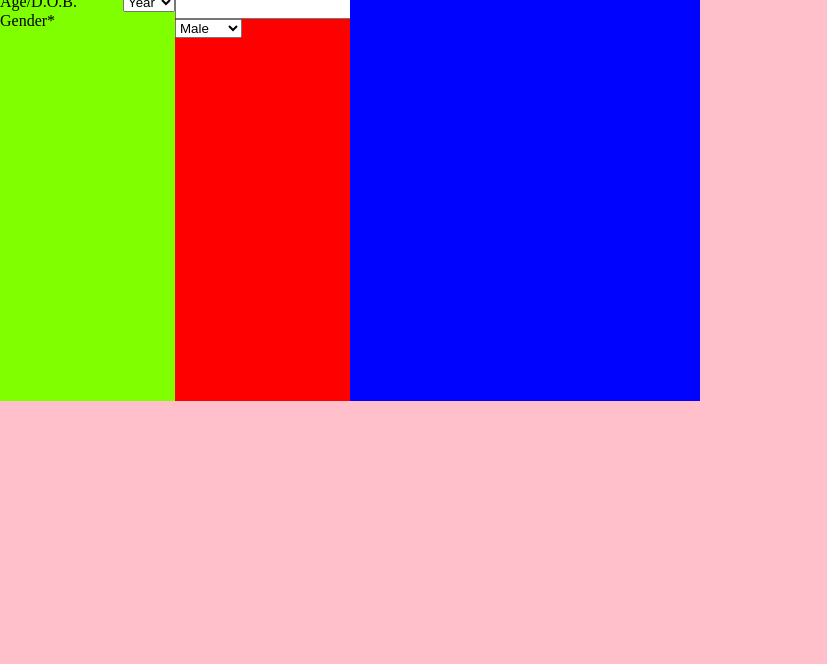
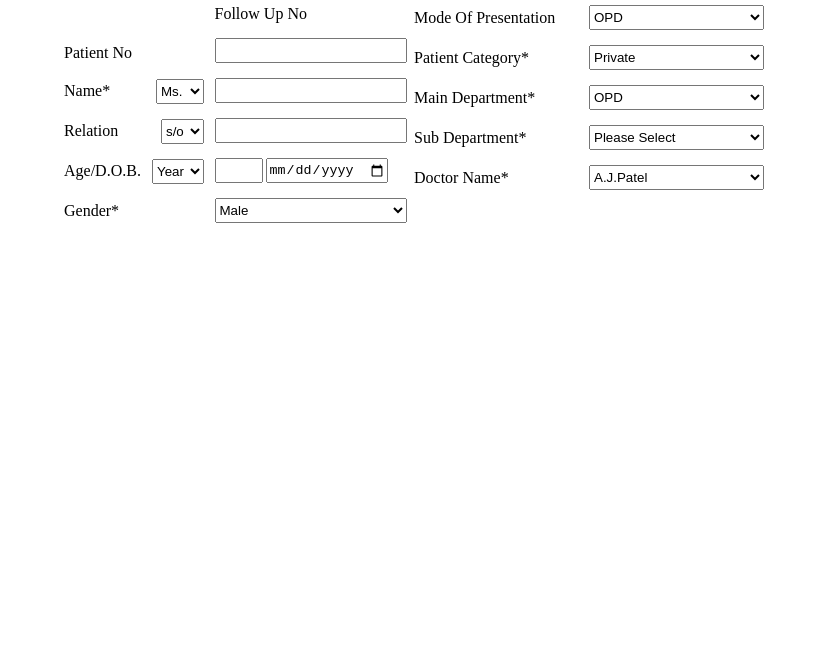
Before and after one commit to HemaLohana/Demo, a plain HTML site: page Day3/Forms/Form3/index.html in a window 1280 px wide. Shown: the part 136-800 px from the top of the page, without its empty margins (0-827 px from the left). Drawn offline with Linux system fonts and the light colour scheme.

Commit message:
updated third form

```diff
--- a/Day3/Forms/Form3/index.html
+++ b/Day3/Forms/Form3/index.html
@@ -74,7 +74,69 @@
 
             </div>
         </div>
-        <div class="right-container"></div>
+        <div class="right-container">
+            <div class="title">
+                <label>Is Previous Date</label>
+
+                <label for="mode">Mode Of Presentation</label>
+
+                <label for="category">Patient Category*</label>
+
+                <label for="dept">Main Department*</label>
+
+                <label for="sub-dept">Sub Department*</label>
+
+                <label for="doc">Doctor Name*</label>
+
+
+            </div>
+            <div class="txt">
+                <input type="checkbox" id="check">
+
+                <select name="mode" id="mode">
+                    <option value="opd">OPD</option>
+                    <option value="ipd">IPD</option>
+                    <option value="Medical Record Department (MRD) ">MRD</option>
+                    <option value="Inpatient Service(IP)">IP</option>
+                    <option value="Operation Theatre Complex">OT</option>
+                    <option value="Pharmacy Department">PD</option>
+                    <option value="Radiology Department (X-ray)">X-ray</option>
+                </select>
+
+                <select name="category" id="category">
+                    <option value="private">Private</option>
+                    <option value="general">General</option>
+                </select>
+
+
+                    <select name="dept" id="dept">
+                        <option value="opd">OPD</option>
+                        <option value="ipd">IPD</option>
+                        <option value="Medical Record Department (MRD) ">MRD</option>
+                        <option value="Inpatient Service(IP)">IP</option>
+                        <option value="Operation Theatre Complex">OT</option>
+                        <option value="Pharmacy Department">PD</option>
+                        <option value="Radiology Department (X-ray)">X-ray</option>
+                    </select>
+
+
+                    <select name="sdept" id="sdept">
+                        <option value="pl">Please Select</option>
+                        <option value="Pharma/Biotech">Pharma/Biotech</option>
+                        <option value="Health-Tech">Health Tech</option>
+                        <option value="Medical-Device">Medical Device</option>
+                        <option value="Health Consulting">Health Consulting</option>
+                        <option value="Health Finance">Health Finance</option>
+                    </select>
+
+
+                    <select name="doc" id="doc">
+                        <option value="a.j.patel">A.J.Patel</option>
+                        <option value="p.n.patel">P.N.Patel</option>
+                        <option value="p.a.naik">P.A.Naik</option>
+                    </select>
+            </div>
+        </div>
     </div>
 </body>
 
--- a/Day3/Forms/Form3/style.css
+++ b/Day3/Forms/Form3/style.css
@@ -5,7 +5,8 @@
 }
 
 body{
-    background-color: pink;
+    /* background-color: pink; */
+    padding: 5%;
     height:100vh;
     width:100vw;
 }
@@ -19,17 +20,20 @@ body{
 
 }
 .container > .left-container{
-    background-color: aqua;
+    /* background-color: aqua; */
     height:100%;
     width: 50%;
     display: flex;
+    gap: 3%;
 }
 .container > .left-container > .title{
-    background-color: chartreuse;
+    /* background-color: chartreuse; */
     height: 100% ;
-    width:50%;
+    width:40%;
     display: flex;
     flex-direction: column;
+    gap: 3%;
+    line-height: 23px;
 }
 
 .container > .left-container > .title > .general{
@@ -39,17 +43,61 @@ body{
     /* background-color: rgb(107, 39, 171); */
 }
 .container > .left-container > .txt{
-    background-color: red;
+    /* background-color: red; */
     height: 100% ;
-    width:50%;
+    width:55%;
+    display: flex;
+    flex-direction: column;
+    gap: 3%;
 }
 
 .container > .left-container > .txt > .age{
     display: flex;
+    gap: 2%;
+
 }
 
+.container > .left-container > .txt > .age > :first-child{
+    width: 25%;
+
+}
+
+.container > .left-container > .txt > .age > :last-child{
+    width: 63%;
+
+}
 .container > .right-container{
-    background-color: rgb(0, 4, 255);
+    /* background-color: rgb(0, 4, 255); */
     height:100%;
     width: 50%;
+    display: flex;
 }
+input , select{
+    height: 25px;
+}
+
+.container > .right-container > .title{
+    /* background-color:red ; */
+    height: 100%;
+    width: 50%;
+    display: flex;
+    flex-direction: column;
+    line-height: 25px;
+    gap: 3%;
+}
+
+.container > .right-container > .txt{
+    /* background-color:chartreuse; */
+    height: 100%;
+    width: 50%;
+    display: flex;
+    flex-direction: column;
+    gap: 3%;
+    justify-content: flex-start;
+}
+
+#check{
+    background-color: hotpink;
+    width: 15px;
+
+}
```
Also changed, not shown: Day3/Forms/Form3/index1.html (+1 -1 lines).
